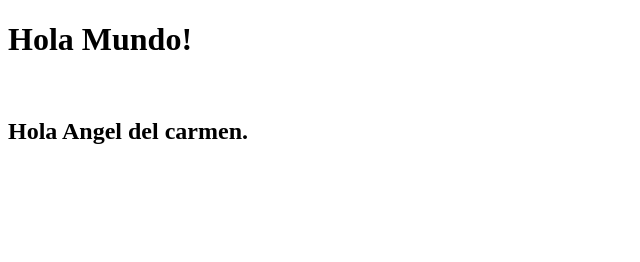
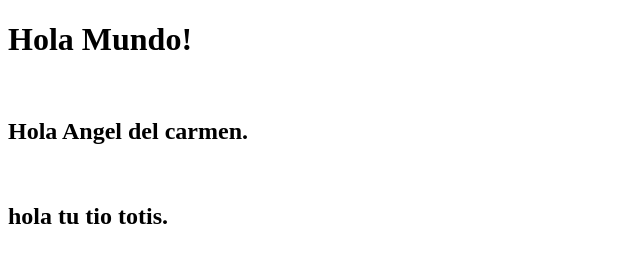
Before and after one commit to robleSniper/testBedu, a plain HTML site: page index.html in a window 1280 px wide. Shown: the whole page, without its empty margins (0-640 px from the left). Drawn offline with Linux system fonts and the light colour scheme.

Commit message:
se agrego otra linea de saludo a tu tio

```diff
--- a/index.html
+++ b/index.html
@@ -10,5 +10,7 @@
         <h1>Hola Mundo!</h1>
         <br>
         <h2>Hola Angel del carmen.</h2>
+        <br>
+        <h2>hola tu tio totis.</h2>
     </body>
 </html>
```
